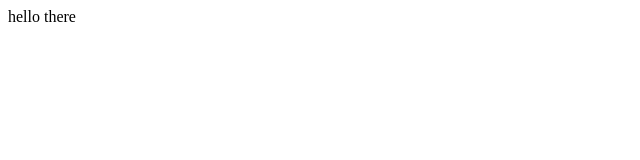
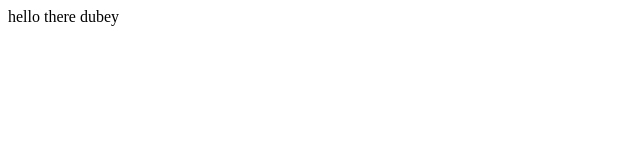
Before and after one commit to Ashwikdubey/tut, a plain HTML site: page index.html in a window 1280 px wide. Shown: the full height of the page, 0-640 px from the left. Drawn offline with Linux system fonts and the light colour scheme.

Commit message:
fifth commit

```diff
--- a/index.html
+++ b/index.html
@@ -9,6 +9,7 @@
     <div>
         hello
         there
+        dubey
     </div>
 </body>
 </html>
```
